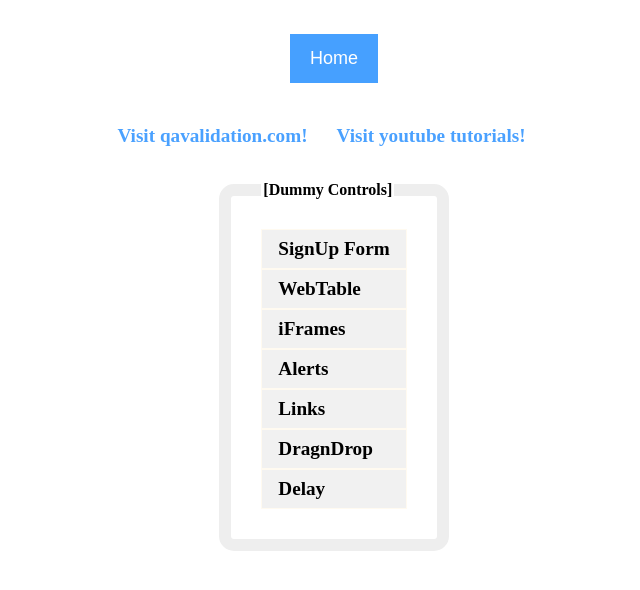
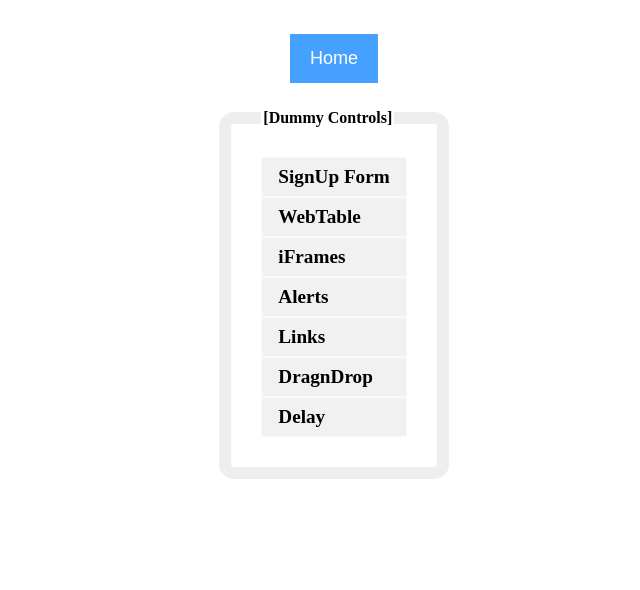
Before and after one commit to qavbox/demo, a Jekyll site: the page built from index.html, in a window 1280 px wide. Shown: the top 590 px of the page, without its empty margins (306-946 px from the left). Built offline with Jekyll 4.4.1, drawn with Linux system fonts in a browser that asks for light colours.

Commit message:
Update default.html

```diff
--- a/_layouts/default.html
+++ b/_layouts/default.html
@@ -16,17 +16,18 @@
   <br/>
 
   <body>
+
+      <!--div class="_links" align="center">
+      <p id="blog"><a href="https://www.qavalidation.com/" target="_blank">Visit qavalidation.com! </a></p>
+      <p id="utube"><a href="https://www.youtube.com/c/qavbox" target="_blank">Visit youtube tutorials!</a></p>
+     </div>
+    <br/-->
+
+
     <div class="homebtn"  align="center">
       <a href="/demo"><input type="button" class="btn" name="home" value="Home"/></a>
     </div>
     <br/>
-    <div class="_links" align="center">
-      <p id="blog"><a href="https://www.qavalidation.com/" target="_blank">Visit qavalidation.com! </a></p>
-      <p id="utube"><a href="https://www.youtube.com/c/qavbox" target="_blank">Visit youtube tutorials!</a></p>
-     </div>
-    <br/>
-
-
 
     <form id="form1">
     <fieldset id="regform"><legend><b>[Dummy Controls]</b></legend>
```
